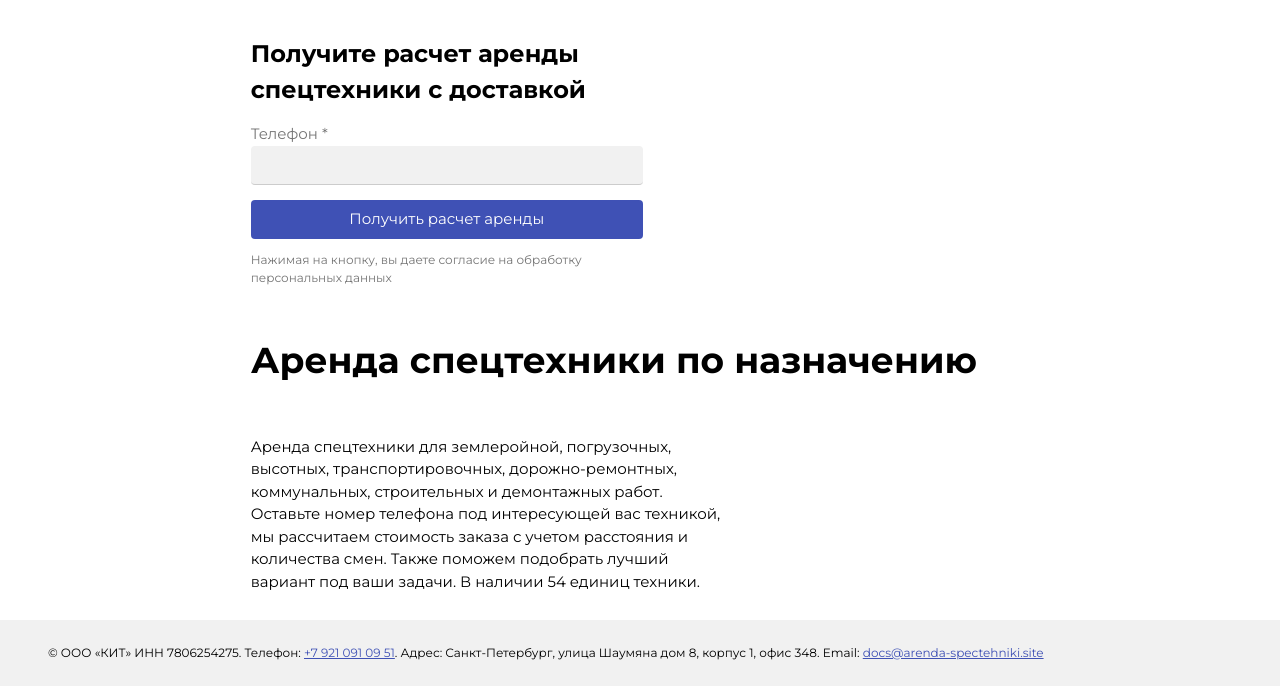
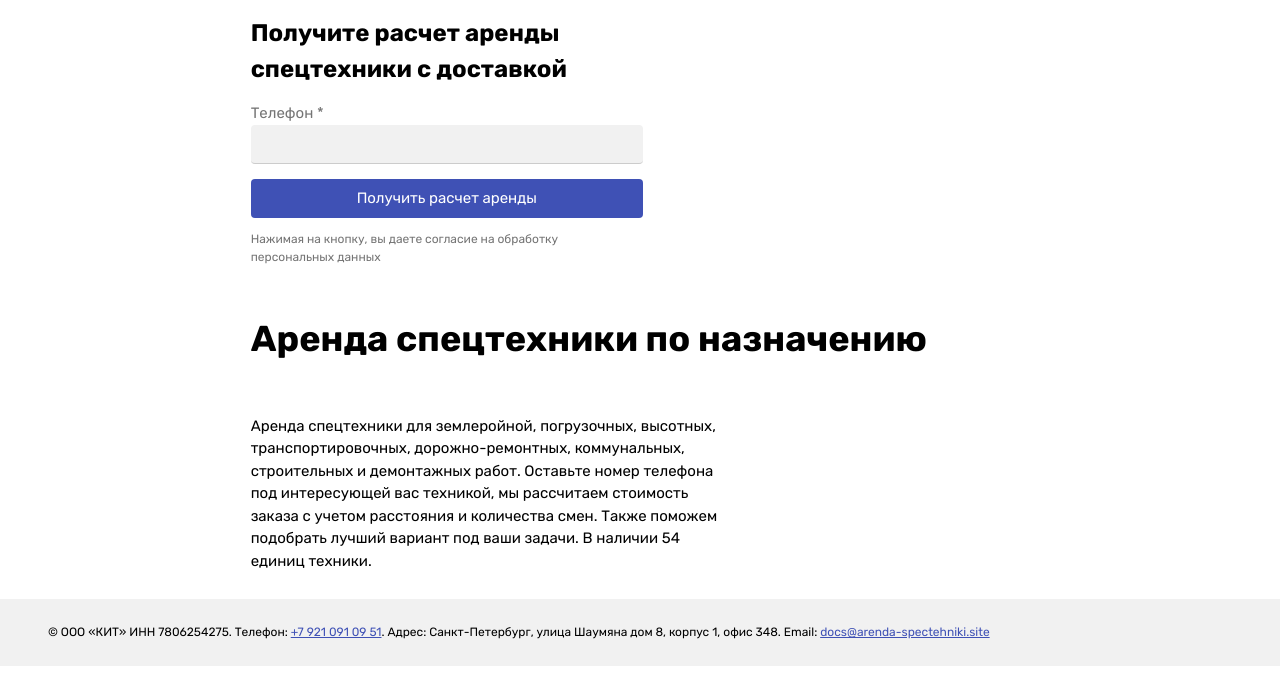
Before and after one commit to pavel-rein/kitstroy, a PHP site: page / in a window 1280 px wide. Shown: the part 730-1416 px from the top of the page. Run offline with PHP 8.4, Linux system fonts and the light colour scheme; data that the repository does not hold is empty.

Commit message:
Update header.php

```diff
--- a/templates/header.php
+++ b/templates/header.php
@@ -7,10 +7,10 @@
         <link rel="stylesheet" href="https://www.w3schools.com/w3css/4/w3.css">
         <script src="https://ajax.googleapis.com/ajax/libs/jquery/3.5.1/jquery.min.js"></script>
         <link rel="preconnect" href="https://fonts.gstatic.com">
-        <link href="https://fonts.googleapis.com/css2?family=Montserrat:wght@400;700&display=swap" rel="stylesheet">
+        <link href="https://fonts.googleapis.com/css2?family=Rubik:wght@400;700&display=swap" rel="stylesheet">
         <style>
             html, body, h1, h2, h3, h4, h5, h6 {
-                font-family: "Montserrat", "Verdana", sans-serif;
+                font-family: "Rubik", "Verdana", sans-serif;
             }
             .r-cursor-btn {
                 cursor: pointer;
```
